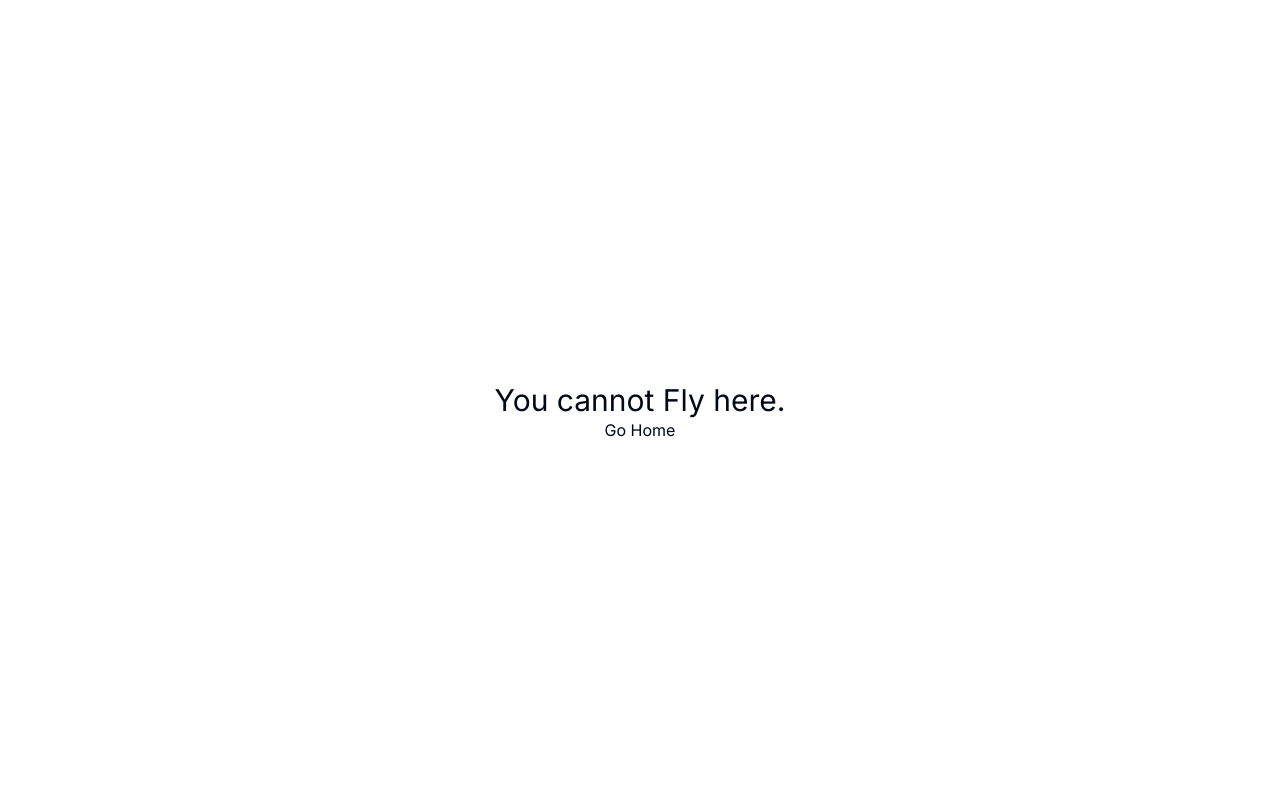
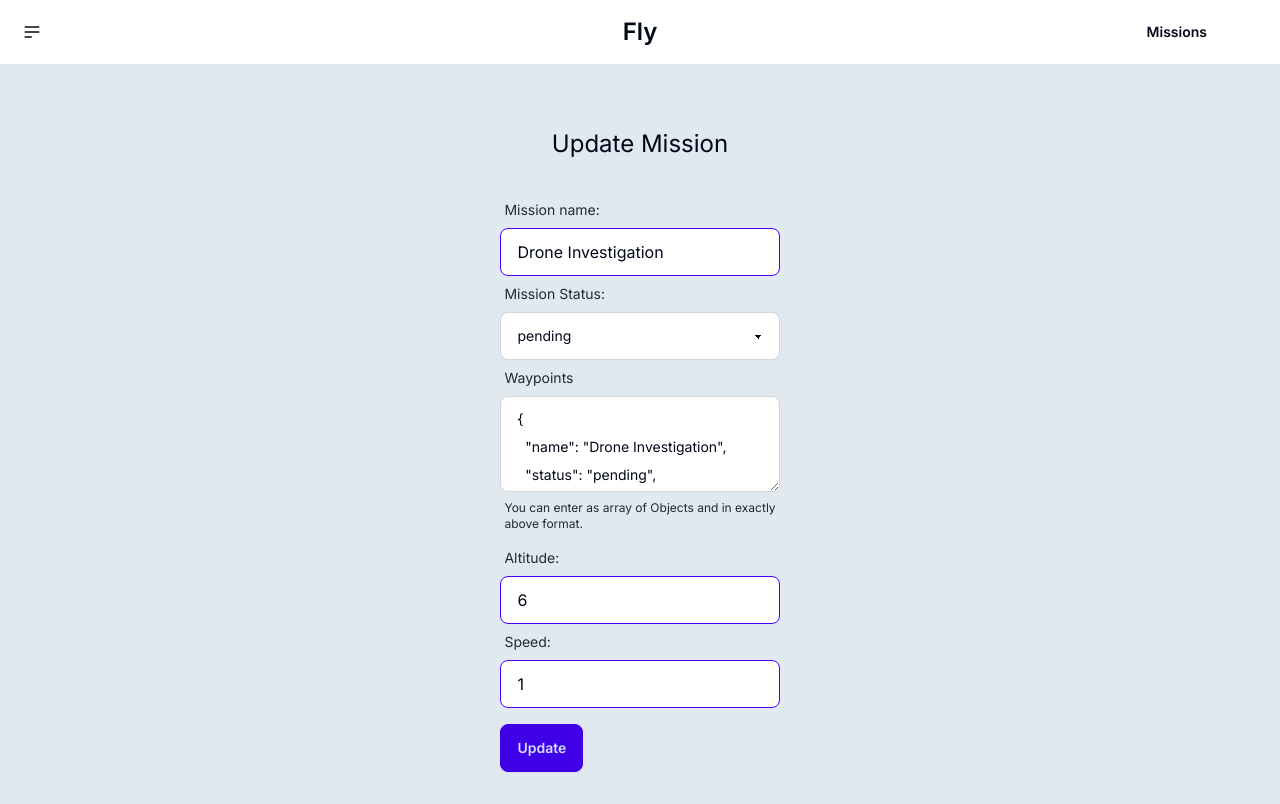
Before and after one commit to whovivekshukla/lukas, a Next.js app: page /missions/update/1 in a window 1280 px wide. Before the commit this address had no page. Built offline with nearby package versions, Linux system fonts and the light colour scheme.

Commit message:
um added fetch functionality on missions page

```diff
--- /dev/null
+++ b/app/(dashboard)/missions/create/page.tsx
@@ -0,0 +1,74 @@
+"use client";
+
+import ButtonComponent from "@/components/ButtonComponent";
+import InputComponent from "@/components/InputComponent";
+import SelectComponent from "@/components/SelectComponent";
+import TextAreaComponent from "@/components/TextAreaComponent";
+import { createMission } from "@/lib/api";
+import { MissionWayPointExample } from "@/lib/utils";
+
+const CreateMissionsPage = async () => {
+  // Create a function to get all the data from the below form and then log it to console
+
+  const handleSubmit = async (e) => {
+    try {
+      e.preventDefault();
+      const mission = {
+        name: e.target.name.value,
+        status: e.target.status.value,
+        waypoints: e.target.waypoints.value,
+        altitude: parseInt(e.target.altitude.value),
+        speed: parseInt(e.target.speed.value),
+      };
+      // console.log(mission);
+
+      const res = await createMission({ missionData: mission });
+      console.log(res);
+    } catch (error) {
+      console.log(error);
+    }
+  };
+  return (
+    <div className="flex flex-col items-center justify-center py-8 bg-slate-200">
+      <div className="my-8">
+        <h2 className="text-2xl">Create Mission</h2>
+      </div>
+      <div>
+        <form onSubmit={handleSubmit}>
+          <InputComponent
+            labelName={"Mission name:"}
+            type={"text"}
+            name={"name"}
+            value={"Drone Investigation"}
+          />
+          <SelectComponent
+            label={"Mission Status:"}
+            props={["pending", "inprogress", "completed"]}
+            name={"status"}
+          />
+          <TextAreaComponent
+            label={"Waypoints"}
+            value={MissionWayPointExample}
+            name={"waypoints"}
+          />
+          <InputComponent
+            labelName={"Altitude:"}
+            type={"number"}
+            name={"altitude"}
+            value={6}
+          />
+          <InputComponent
+            labelName={"Speed:"}
+            value={1}
+            type={"number"}
+            name={"speed"}
+          />
+          <div className="mt-4">
+            <ButtonComponent label={"Submit"} />
+          </div>
+        </form>
+      </div>
+    </div>
+  );
+};
+export default CreateMissionsPage;
--- a/app/(dashboard)/missions/page.tsx
+++ b/app/(dashboard)/missions/page.tsx
@@ -1,119 +1,54 @@
 "use client";
+import { useEffect, useState } from "react";
+import { getAllMissions } from "@/lib/api";
 
-import ButtonComponent from "@/components/ButtonComponent";
-import InputComponent from "@/components/InputComponent";
-import SelectComponent from "@/components/SelectComponent";
-import TextAreaComponent from "@/components/TextAreaComponent";
-import { createMission } from "@/lib/api";
-
-let MissionWayPointExample = [
-  {
-    name: "Drone Investigation",
-    status: "pending",
-    waypoints: [
-      {
-        frame: 1,
-        command: 16,
-        is_current: true,
-        autocontinue: true,
-        param1: 1.5,
-        param2: 2.5,
-        param3: 3.5,
-        param4: 4.5,
-        x_lat: 38.9037,
-        y_long: -77.0374,
-        z_alt: 200.0,
-      },
-    ],
-    altitude: 6,
-    speed: 6,
-  },
-
-  {
-    name: "Drone Investigation",
-    status: "pending",
-    waypoints: [
-      {
-        frame: 1,
-        command: 16,
-        is_current: true,
-        autocontinue: true,
-        param1: 1.5,
-        param2: 2.5,
-        param3: 3.5,
-        param4: 4.5,
-        x_lat: 38.9037,
-        y_long: -77.0374,
-        z_alt: 200.0,
-      },
-    ],
-    altitude: 6,
-    speed: 6,
-  },
-];
-
-const MissionsPage = async () => {
-  // Create a function to get all the data from the below form and then log it to console
-
-  const handleSubmit = async (e) => {
-    try {
-      e.preventDefault();
-      const mission = {
-        name: e.target.name.value,
-        status: e.target.status.value,
-        waypoints: e.target.waypoints.value,
-        altitude: parseInt(e.target.altitude.value),
-        speed: parseInt(e.target.speed.value),
-      };
-      // console.log(mission);
-
-      const res = await createMission({ missionData: mission });
-      console.log(res);
-    } catch (error) {
-      console.log(error);
-    }
-  };
+const MissionCard = ({ mission }) => {
   return (
-    <div className="flex flex-col items-center justify-center py-8 bg-slate-200">
-      <div className="my-8">
-        <h2 className="text-2xl">Create Mission</h2>
-      </div>
-      <div>
-        <form onSubmit={handleSubmit}>
-          <InputComponent
-            labelName={"Mission name:"}
-            type={"text"}
-            name={"name"}
-            value={"Drone Investigation"}
-          />
-          <SelectComponent
-            label={"Mission Status:"}
-            props={["pending", "inprogress", "completed"]}
-            name={"status"}
-          />
-          <TextAreaComponent
-            label={"Waypoints"}
-            value={MissionWayPointExample}
-            name={"waypoints"}
-          />
-          <InputComponent
-            labelName={"Altitude:"}
-            type={"number"}
-            name={"altitude"}
-            value={6}
-          />
-          <InputComponent
-            labelName={"Speed:"}
-            value={1}
-            type={"number"}
-            name={"speed"}
-          />
-          <div className="mt-4">
-            <ButtonComponent label={"Submit"} />
-          </div>
-        </form>
+    <div className="bg-white p-4 mb-4 rounded-md shadow-md">
+      <p className="text-xl font-bold mb-2">{mission.name}</p>
+      <p className="text-gray-600">{mission.status}</p>
+      <p className="text-gray-600">{mission.waypoints}</p>
+      <p className="text-gray-600">{mission.altitude}</p>
+      <p className="text-gray-600">{mission.speed}</p>
+      <div className="mt-4 flex items-center justify-between">
+        <span className="text-sm text-gray-500">{mission.createdAt}</span>
+        <button className="text-blue-500 hover:underline">Delete</button>
       </div>
     </div>
   );
 };
-export default MissionsPage;
+
+const Missions = () => {
+  const [missions, setMissions] = useState(null);
+
+  useEffect(() => {
+    const fetchData = async () => {
+      try {
+        const res = await getAllMissions();
+        setMissions(res); // Set the response data in the state
+      } catch (error) {
+        console.error("Error fetching missions:", error);
+        // Handle error, you might want to set some state to indicate the error in the component
+      }
+    };
+
+    fetchData(); // Call the function to initiate data fetching
+  }, []);
+
+  return (
+    <div className="container mx-auto mt-8">
+      <h1 className="text-3xl font-bold mb-4">Missions</h1>
+      <div>
+        {missions ? (
+          missions.map((mission, index) => (
+            <MissionCard key={index} mission={mission} />
+          ))
+        ) : (
+          <p className="text-gray-600">Loading missions...</p>
+        )}
+      </div>
+    </div>
+  );
+};
+
+export default Missions;
--- /dev/null
+++ b/app/(dashboard)/missions/update/[id]/page.tsx
@@ -0,0 +1,74 @@
+"use client";
+
+import ButtonComponent from "@/components/ButtonComponent";
+import InputComponent from "@/components/InputComponent";
+import SelectComponent from "@/components/SelectComponent";
+import TextAreaComponent from "@/components/TextAreaComponent";
+import { createMission } from "@/lib/api";
+import { MissionWayPointExample } from "@/lib/utils";
+
+const UpdateMissionsPage = async () => {
+  // Create a function to get all the data from the below form and then log it to console
+
+  const handleSubmit = async (e) => {
+    try {
+      e.preventDefault();
+      const mission = {
+        name: e.target.name.value,
+        status: e.target.status.value,
+        waypoints: e.target.waypoints.value,
+        altitude: parseInt(e.target.altitude.value),
+        speed: parseInt(e.target.speed.value),
+      };
+      // console.log(mission);
+
+      const res = await createMission({ missionData: mission });
+      console.log(res);
+    } catch (error) {
+      console.log(error);
+    }
+  };
+  return (
+    <div className="flex flex-col items-center justify-center py-8 bg-slate-200">
+      <div className="my-8">
+        <h2 className="text-2xl">Update Mission</h2>
+      </div>
+      <div>
+        <form onSubmit={handleSubmit}>
+          <InputComponent
+            labelName={"Mission name:"}
+            type={"text"}
+            name={"name"}
+            value={"Drone Investigation"}
+          />
+          <SelectComponent
+            label={"Mission Status:"}
+            props={["pending", "inprogress", "completed"]}
+            name={"status"}
+          />
+          <TextAreaComponent
+            label={"Waypoints"}
+            value={MissionWayPointExample}
+            name={"waypoints"}
+          />
+          <InputComponent
+            labelName={"Altitude:"}
+            type={"number"}
+            name={"altitude"}
+            value={6}
+          />
+          <InputComponent
+            labelName={"Speed:"}
+            value={1}
+            type={"number"}
+            name={"speed"}
+          />
+          <div className="mt-4">
+            <ButtonComponent label={"Update"} />
+          </div>
+        </form>
+      </div>
+    </div>
+  );
+};
+export default UpdateMissionsPage;
--- a/app/api/missions/route.ts
+++ b/app/api/missions/route.ts
@@ -10,6 +10,7 @@ export const GET = async (request: Request) => {
       where: {
         userId: user.id,
       },
+
     });
 
     return NextResponse.json(mission);
--- a/lib/api.ts
+++ b/lib/api.ts
@@ -2,12 +2,9 @@ const createURL = (path) => {
   return window.location.origin + path;
 };
 
-//  pass req.json in the createMission function
 
 export const createMission = async ({ missionData }) => {
   try {
-    console.log(missionData);
-
     const res = await fetch(
       new Request(createURL("/api/missions/create"), {
         method: "POST",
@@ -23,3 +20,20 @@ export const createMission = async ({ missionData }) => {
     console.log(error);
   }
 };
+
+export const getAllMissions = async () => {
+  try {
+    const res = await fetch(
+      new Request(createURL("/api/missions"), {
+        method: "GET",
+      })
+    );
+
+    if (res.ok) {
+      const data = await res.json();
+      return data;
+    }
+  } catch (error) {
+    console.log(error);
+  }
+};
--- a/lib/utils.ts
+++ b/lib/utils.ts
@@ -1,6 +1,52 @@
-import { type ClassValue, clsx } from "clsx"
-import { twMerge } from "tailwind-merge"
+import { type ClassValue, clsx } from "clsx";
+import { twMerge } from "tailwind-merge";
 
 export function cn(...inputs: ClassValue[]) {
-  return twMerge(clsx(inputs))
+  return twMerge(clsx(inputs));
 }
+
+export let MissionWayPointExample = [
+  {
+    name: "Drone Investigation",
+    status: "pending",
+    waypoints: [
+      {
+        frame: 1,
+        command: 16,
+        is_current: true,
+        autocontinue: true,
+        param1: 1.5,
+        param2: 2.5,
+        param3: 3.5,
+        param4: 4.5,
+        x_lat: 38.9037,
+        y_long: -77.0374,
+        z_alt: 200.0,
+      },
+    ],
+    altitude: 6,
+    speed: 6,
+  },
+
+  {
+    name: "Drone Investigation",
+    status: "pending",
+    waypoints: [
+      {
+        frame: 1,
+        command: 16,
+        is_current: true,
+        autocontinue: true,
+        param1: 1.5,
+        param2: 2.5,
+        param3: 3.5,
+        param4: 4.5,
+        x_lat: 38.9037,
+        y_long: -77.0374,
+        z_alt: 200.0,
+      },
+    ],
+    altitude: 6,
+    speed: 6,
+  },
+];
```
